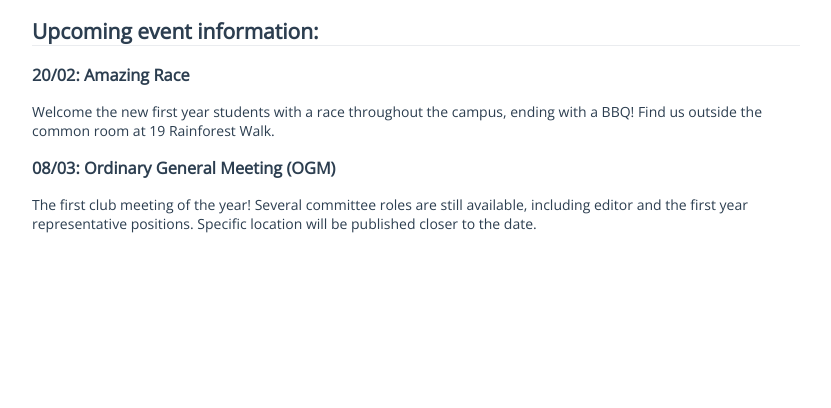
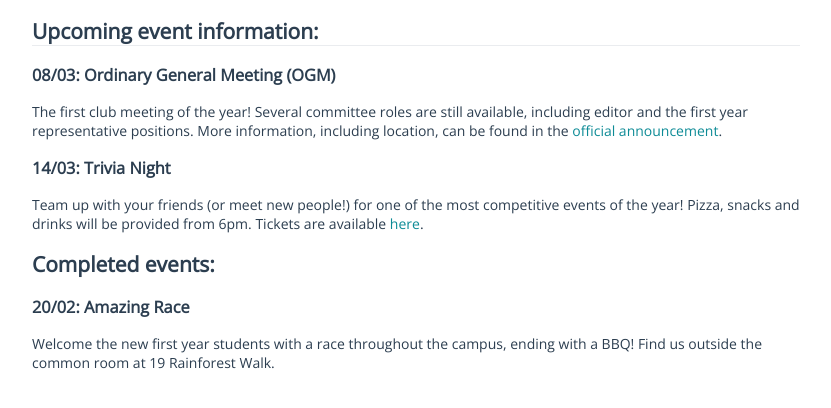
Before and after one commit to masscubed/masscubed.com, a Jekyll site: the page events/index.html, which Jekyll copies as it is, in a window 1280 px wide and 1245 px high, cut to the strip 823-1231 px from the top of the window. Shown: the whole strip, without its empty margins (224-1055 px from the left). Built offline with Jekyll 4.4.1, drawn with Linux system fonts in a browser that asks for light colours.

Commit message:
event details

```diff
--- a/events/index.html
+++ b/events/index.html
@@ -37,12 +37,19 @@
       <iframe src="https://calendar.google.com/calendar/embed?height=600&wkst=2&ctz=Australia%2FMelbourne&bgcolor=%23ffffff&showTz=0&showPrint=0&title=MASS%C2%B3%20Event%20Schedule&showTitle=0&src=Y19jZDYxMjUzOTBzcTJsNzMxMW5saXJyNTh1Z0Bncm91cC5jYWxlbmRhci5nb29nbGUuY29t&color=%230D8B96" style="border:solid 1px #777" width="800" height="600" frameborder="0" scrolling="no"></iframe>      <h2 class="bottom-horizontal">
         Upcoming event information:
       </h2>
+      <h3>08/03: Ordinary General Meeting (OGM)</h3>
+      The first club meeting of the year! Several committee roles are still available, including editor and the first
+      year representative positions. More information, including location, can be found in the
+      <a href="https://us10.campaign-archive.com/?u=94da5584ddd034b962e2df99e&id=53d19b1eee"style="color:var(--c-darkcyan);text-decoration: none;">official announcement</a>.
+      <h3>14/03: Trivia Night</h3>
+      Team up with your friends (or meet new people!) for one of the most competitive events of the year!
+      Pizza, snacks and drinks will be provided from 6pm. Tickets are available
+      <a href="https://www.eventbrite.com.au/e/trivia-night-2024-tickets-850010463177?aff=oddtdtcreator" style="color:var(--c-darkcyan);text-decoration: none;">here</a>.
+
+      <h2> Completed events:</h2>
       <h3>20/02: Amazing Race</h3>
         Welcome the new first year students with a race throughout the campus, ending with a BBQ! Find us
         outside the common room at 19 Rainforest Walk.
-      <h3>08/03: Ordinary General Meeting (OGM)</h3>
-      The first club meeting of the year! Several committee roles are still available, including editor and the first
-      year representative positions. Specific location will be published closer to the date.
       <!-- <h3>Jeopardy Night</h3>
       <h3>Infoslaytion Night</h3>
       <h3>AGM</h3> -->
```
